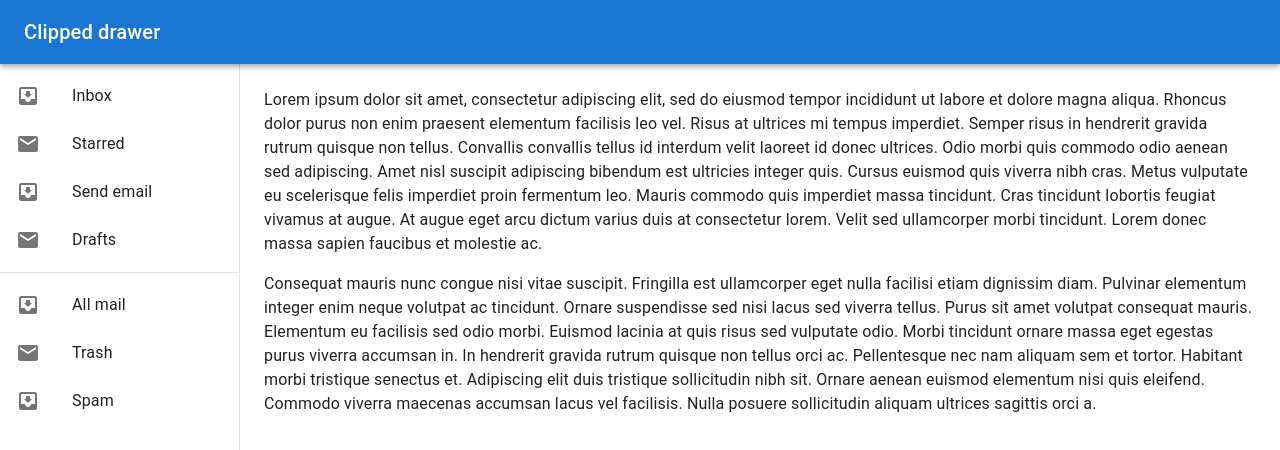
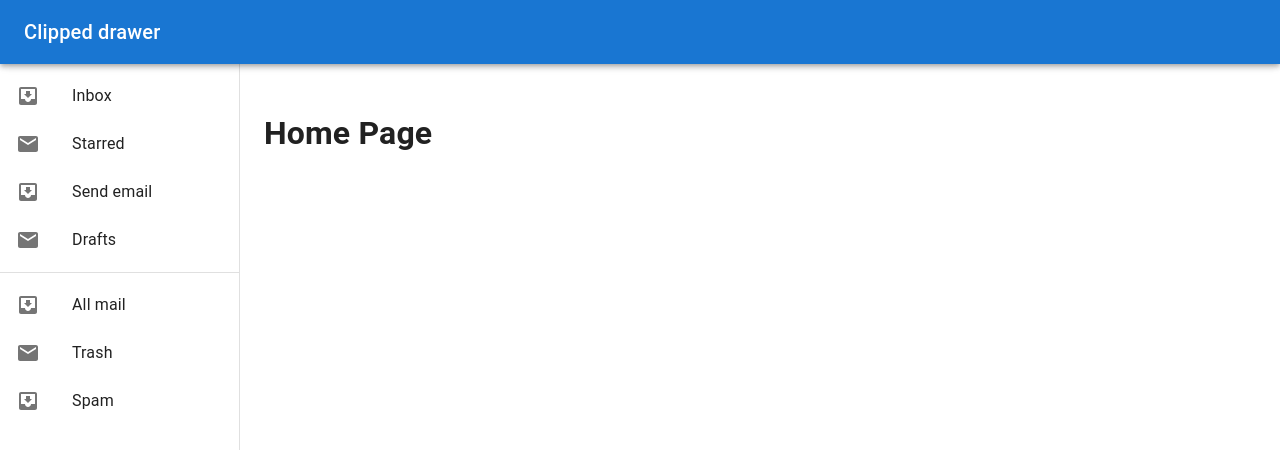
Before and after one commit to nrod968/nrod968.github.io, a React (Create React App) app: page / in a window 1280 px wide. Shown: the top 450 px of the page. Built offline with nearby package versions, Linux system fonts and the light colour scheme.

Commit message:
Clipped Drawer should function properly

```diff
--- a/src/App.tsx
+++ b/src/App.tsx
@@ -8,7 +8,6 @@ import ClippedDrawer from "./components/ClippedDrawer";
 const App = () => {
     return (
         <Router> {/* No basename needed if using a user GitHub Pages repo */}
-            <ClippedDrawer />
             <Routes>
                 <Route path="/" element={<Home />} />
                 <Route path="/about" element={<About />} />
--- a/src/components/ClippedDrawer.tsx
+++ b/src/components/ClippedDrawer.tsx
@@ -13,14 +13,19 @@ import ListItemIcon from '@mui/material/ListItemIcon';
 import ListItemText from '@mui/material/ListItemText';
 import InboxIcon from '@mui/icons-material/MoveToInbox';
 import MailIcon from '@mui/icons-material/Mail';
+import { Theme } from '@mui/material/styles';
 
 const drawerWidth = 240;
 
-export default function ClippedDrawer() {
+interface ClippedDrawerProps {
+    content: React.ReactNode;
+}
+
+export default function ClippedDrawer({ content }: ClippedDrawerProps) {
     return (
         <Box sx={{ display: 'flex' }}>
             <CssBaseline />
-            <AppBar position="fixed" sx={{ zIndex: (theme) => theme.zIndex.drawer + 1 }}>
+            <AppBar position="fixed" sx={{ zIndex: (theme: Theme) => theme.zIndex.drawer + 1 }}>
                 <Toolbar>
                     <Typography variant="h6" noWrap component="div">
                         Clipped drawer
@@ -41,9 +46,7 @@ export default function ClippedDrawer() {
                         {['Inbox', 'Starred', 'Send email', 'Drafts'].map((text, index) => (
                             <ListItem key={text} disablePadding>
                                 <ListItemButton>
-                                    <ListItemIcon>
-                                        {index % 2 === 0 ? <InboxIcon /> : <MailIcon />}
-                                    </ListItemIcon>
+                                    <ListItemIcon>{index % 2 === 0 ? <InboxIcon /> : <MailIcon />}</ListItemIcon>
                                     <ListItemText primary={text} />
                                 </ListItemButton>
                             </ListItem>
@@ -54,9 +57,7 @@ export default function ClippedDrawer() {
                         {['All mail', 'Trash', 'Spam'].map((text, index) => (
                             <ListItem key={text} disablePadding>
                                 <ListItemButton>
-                                    <ListItemIcon>
-                                        {index % 2 === 0 ? <InboxIcon /> : <MailIcon />}
-                                    </ListItemIcon>
+                                    <ListItemIcon>{index % 2 === 0 ? <InboxIcon /> : <MailIcon />}</ListItemIcon>
                                     <ListItemText primary={text} />
                                 </ListItemButton>
                             </ListItem>
@@ -66,33 +67,7 @@ export default function ClippedDrawer() {
             </Drawer>
             <Box component="main" sx={{ flexGrow: 1, p: 3 }}>
                 <Toolbar />
-                <Typography sx={{ marginBottom: 2 }}>
-                    Lorem ipsum dolor sit amet, consectetur adipiscing elit, sed do eiusmod
-                    tempor incididunt ut labore et dolore magna aliqua. Rhoncus dolor purus non
-                    enim praesent elementum facilisis leo vel. Risus at ultrices mi tempus
-                    imperdiet. Semper risus in hendrerit gravida rutrum quisque non tellus.
-                    Convallis convallis tellus id interdum velit laoreet id donec ultrices.
-                    Odio morbi quis commodo odio aenean sed adipiscing. Amet nisl suscipit
-                    adipiscing bibendum est ultricies integer quis. Cursus euismod quis viverra
-                    nibh cras. Metus vulputate eu scelerisque felis imperdiet proin fermentum
-                    leo. Mauris commodo quis imperdiet massa tincidunt. Cras tincidunt lobortis
-                    feugiat vivamus at augue. At augue eget arcu dictum varius duis at
-                    consectetur lorem. Velit sed ullamcorper morbi tincidunt. Lorem donec massa
-                    sapien faucibus et molestie ac.
-                </Typography>
-                <Typography sx={{ marginBottom: 2 }}>
-                    Consequat mauris nunc congue nisi vitae suscipit. Fringilla est ullamcorper
-                    eget nulla facilisi etiam dignissim diam. Pulvinar elementum integer enim
-                    neque volutpat ac tincidunt. Ornare suspendisse sed nisi lacus sed viverra
-                    tellus. Purus sit amet volutpat consequat mauris. Elementum eu facilisis
-                    sed odio morbi. Euismod lacinia at quis risus sed vulputate odio. Morbi
-                    tincidunt ornare massa eget egestas purus viverra accumsan in. In hendrerit
-                    gravida rutrum quisque non tellus orci ac. Pellentesque nec nam aliquam sem
-                    et tortor. Habitant morbi tristique senectus et. Adipiscing elit duis
-                    tristique sollicitudin nibh sit. Ornare aenean euismod elementum nisi quis
-                    eleifend. Commodo viverra maecenas accumsan lacus vel facilisis. Nulla
-                    posuere sollicitudin aliquam ultrices sagittis orci a.
-                </Typography>
+                {content}
             </Box>
         </Box>
     );
--- a/src/index.tsx
+++ b/src/index.tsx
@@ -1,6 +1,7 @@
 import React from "react";
 import ReactDOM from "react-dom/client";
 import App from "./App";
+import ClippedDrawer from "./components/ClippedDrawer";
 
 // Get the root element and ensure it's not null
 const rootElement = document.getElementById("root");
@@ -13,6 +14,6 @@ const root = ReactDOM.createRoot(rootElement);
 // Render the app
 root.render(
     <React.StrictMode>
-        <App />
+        <ClippedDrawer content={<App />} />
     </React.StrictMode>
 );
```
